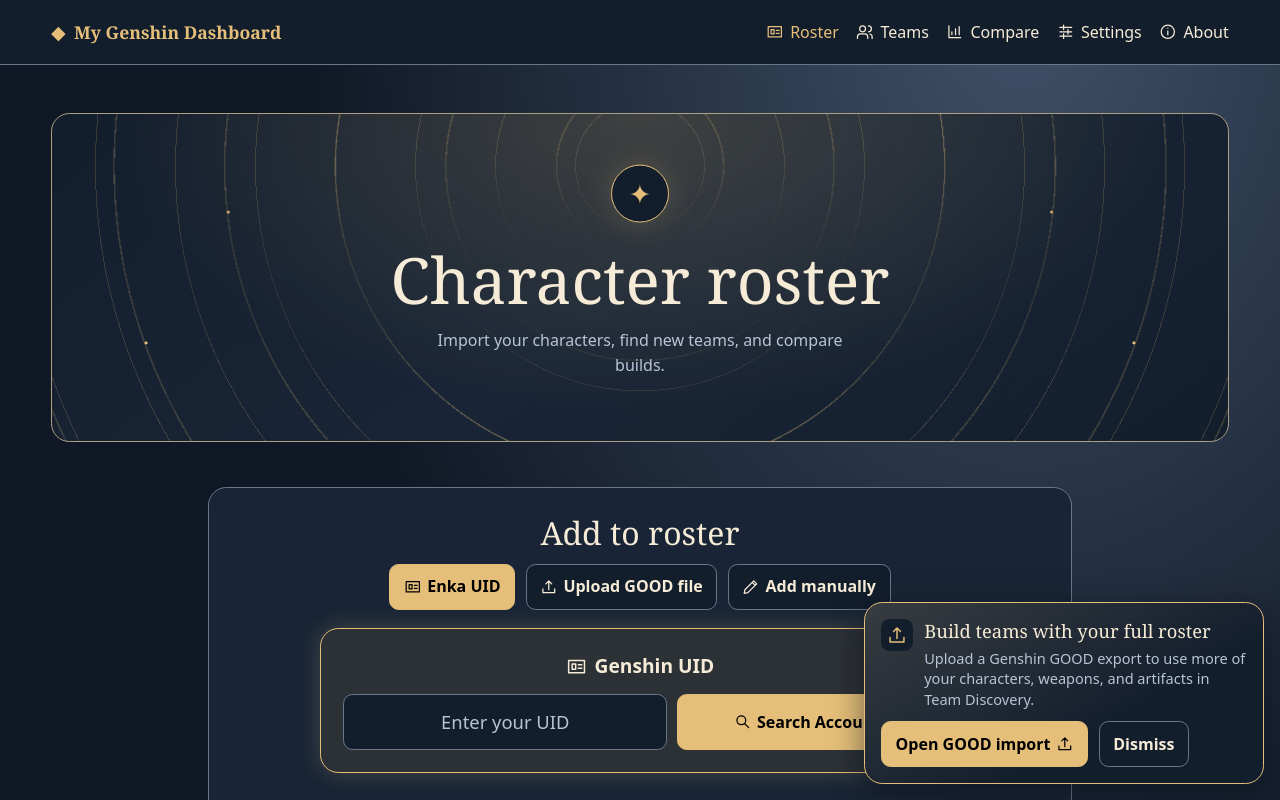
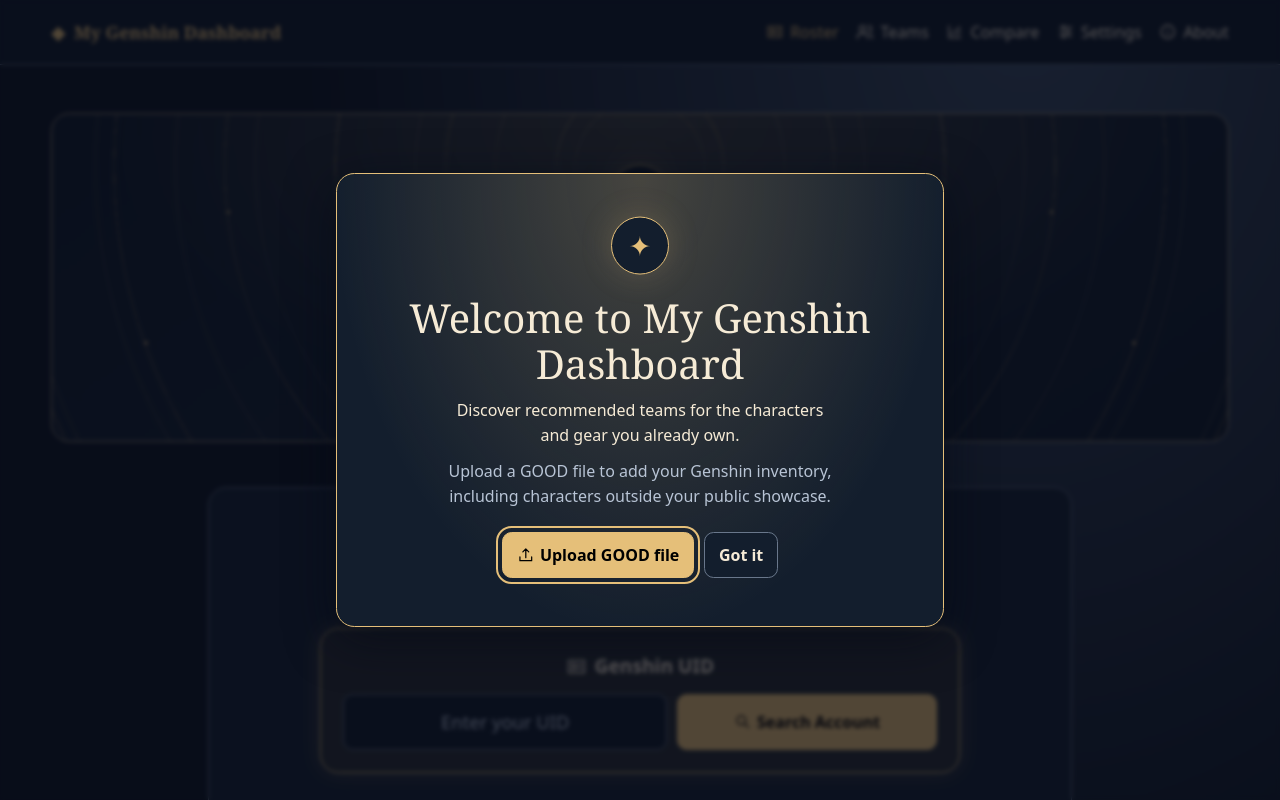
Before and after one commit to JoshMango/My-Genshin-Dashboard, a Next.js app: page / in a window 1280 px wide. Shown: the top 800 px of the page. Built offline with nearby package versions, Linux system fonts and the light colour scheme.

Commit message:
Introduce the roster with a centered welcome dialog

```diff
--- a/app/globals.css
+++ b/app/globals.css
@@ -1359,56 +1359,45 @@ a:not(.brand):not(.character-link):not(.button) {
 .good-guide a {
   text-decoration: underline;
 }
-.good-import-tip {
+html:has(.roster-welcome[open]) {
+  overflow: hidden;
+}
+.roster-welcome {
   position: fixed;
-  z-index: 2;
-  inset: auto max(1rem, env(safe-area-inset-right))
-    max(1rem, env(safe-area-inset-bottom)) auto;
-  width: min(25rem, calc(100% - 2rem));
-  padding: 1rem;
-  text-align: start;
+  inset: 0;
+  margin: auto;
+  width: min(38rem, calc(100% - 2rem));
+  max-height: calc(100dvh - 2rem);
+  overflow-y: auto;
+  padding: clamp(1.45rem, 5vw, 3rem);
+  color: var(--ink);
+  text-align: center;
   border-color: var(--accent);
-  background: linear-gradient(
-    150deg,
-    color-mix(in srgb, var(--control-accent) 15%, var(--panel)),
-    var(--panel-deep) 65%
-  );
-  box-shadow: 0 0.5rem 2rem #05091585;
-}
-.good-tip-copy {
-  display: flex;
-  gap: 0.7rem;
-  align-items: start;
-}
-.good-tip-copy > .action-icon {
-  width: 2rem;
-  height: 2rem;
-  padding: 0.35rem;
-  color: var(--accent);
-  background: var(--panel-deep);
-  border-radius: 0.55rem;
-}
-.good-tip-copy h2 {
-  margin: 0.1rem 0 0;
-  font-size: 1.15rem;
-}
-.good-tip-copy p {
-  margin: 0.4rem 0 0.75rem;
-  color: var(--muted);
-  font-size: 0.91rem;
-  line-height: 1.4;
-}
-.roster-home .good-import-tip .input-row {
-  justify-content: flex-start;
-}
-@media (max-width: 42rem) {
-  .good-import-tip {
-    top: calc(4.65rem + env(safe-area-inset-top));
-    bottom: auto;
-  }
+  background:
+    radial-gradient(
+      ellipse at top,
+      color-mix(in srgb, var(--control-accent) 24%, transparent),
+      transparent 72%
+    ),
+    var(--panel-deep);
+  box-shadow: 0 0.75rem 3rem #050915a0;
+}
+.roster-welcome::backdrop {
+  background: #050915a8;
+  backdrop-filter: blur(2px);
+}
+.roster-welcome h2 {
+  font-size: clamp(1.75rem, 4.2vw, 2.5rem);
+}
+.roster-welcome p {
+  max-width: 43ch;
+  margin: 0.75rem auto;
+}
+.roster-welcome .input-row {
+  margin-top: 1.45rem;
 }
 @media (prefers-reduced-motion: no-preference) {
-  :root[data-motion="on"] .good-import-tip {
+  :root[data-motion="on"] .roster-welcome[open] {
     animation: profile-links-appear 250ms ease-out;
   }
 }
--- a/components/good-import-tip.tsx
+++ /dev/null
@@ -1,63 +0,0 @@
-"use client";
-
-import { useEffect, useState } from "react";
-import { ActionIcon } from "./action-icon";
-
-export function GoodImportTip({ openGuide }: { openGuide: () => void }) {
-  const [visible, setVisible] = useState(true);
-  const [paused, setPaused] = useState(false);
-
-  useEffect(() => {
-    if (!visible || paused) return;
-    const timer = window.setTimeout(() => setVisible(false), 10_000);
-    return () => window.clearTimeout(timer);
-  }, [visible, paused]);
-
-  if (!visible) return null;
-  return (
-    <aside
-      className="panel good-import-tip"
-      aria-label="GOOD import tip"
-      onPointerEnter={() => setPaused(true)}
-      onPointerLeave={(event) =>
-        setPaused(event.currentTarget.contains(document.activeElement))
-      }
-      onFocusCapture={() => setPaused(true)}
-      onBlurCapture={(event) =>
-        setPaused(
-          event.currentTarget.contains(event.relatedTarget) ||
-            event.currentTarget.matches(":hover"),
-        )
-      }
-    >
-      <div className="good-tip-copy" role="status">
-        <ActionIcon name="upload" />
-        <div>
-          <h2>Build teams with your full roster</h2>
-          <p>
-            Upload a Genshin GOOD export to use more of your characters,
-            weapons, and artifacts in Team Discovery.
-          </p>
-        </div>
-      </div>
-      <div className="input-row">
-        <button
-          type="button"
-          onClick={() => {
-            openGuide();
-            setVisible(false);
-          }}
-        >
-          Open GOOD import <ActionIcon name="upload" />
-        </button>
-        <button
-          className="quiet"
-          type="button"
-          onClick={() => setVisible(false)}
-        >
-          Dismiss
-        </button>
-      </div>
-    </aside>
-  );
-}
--- a/components/profile-screen.tsx
+++ b/components/profile-screen.tsx
@@ -11,7 +11,7 @@ import { ActionIcon } from "./action-icon";
 import { CharacterCard } from "./character-card";
 import { useDashboard } from "./dashboard-state";
 import { GameIcon } from "./game-icon";
-import { GoodImportTip } from "./good-import-tip";
+import { RosterWelcome } from "./roster-welcome";
 import { InventoryImport } from "./inventory-import";
 import { ManualBuild } from "./manual-build";
 
@@ -29,6 +29,7 @@ export function ProfileScreen() {
   const [failure, setFailure] = useState("");
   const [tab, setTab] = useState(0);
   const goodTab = useRef<HTMLButtonElement>(null);
+  const rosterTitle = useRef<HTMLHeadingElement>(null);
   const [element, setElement] = useState("");
   const [rarity, setRarity] = useState("");
   const [source, setSource] = useState("");
@@ -120,7 +121,9 @@ export function ProfileScreen() {
         <span className="roster-emblem" aria-hidden="true">
           ✦
         </span>
-        <h1>Character roster</h1>
+        <h1 ref={rosterTitle} tabIndex={-1}>
+          Character roster
+        </h1>
         {profile ? (
           <div className="player-card">
             {profile.namecard && (
@@ -358,7 +361,10 @@ export function ProfileScreen() {
         </label>
         <p role="status">{backupNotice}</p>
       </details>
-      <GoodImportTip openGuide={openGoodGuide} />
+      <RosterWelcome
+        openGuide={openGoodGuide}
+        onDismiss={() => rosterTitle.current?.focus()}
+      />
     </div>
   );
 }
--- /dev/null
+++ b/components/roster-welcome.tsx
@@ -0,0 +1,67 @@
+"use client";
+
+import { useEffect, useRef } from "react";
+import { ActionIcon } from "./action-icon";
+
+// Returning to Roster in the same document keeps the welcome dismissed.
+let shownOnThisVisit = false;
+
+export function RosterWelcome({
+  openGuide,
+  onDismiss,
+}: {
+  openGuide: () => void;
+  onDismiss: () => void;
+}) {
+  const dialog = useRef<HTMLDialogElement>(null);
+
+  useEffect(() => {
+    const element = dialog.current;
+    if (!element || shownOnThisVisit) return;
+    element.showModal();
+    shownOnThisVisit = true;
+  }, []);
+
+  return (
+    <dialog
+      ref={dialog}
+      className="panel roster-welcome"
+      aria-labelledby="roster-welcome-title"
+      aria-describedby="roster-welcome-purpose roster-welcome-import"
+      onClose={(event) => {
+        if (event.currentTarget.returnValue !== "upload") onDismiss();
+      }}
+    >
+      <span className="roster-emblem" aria-hidden="true">
+        ✦
+      </span>
+      <h2 id="roster-welcome-title">Welcome to My Genshin Dashboard</h2>
+      <p id="roster-welcome-purpose">
+        Discover recommended teams for the characters and gear you already own.
+      </p>
+      <p id="roster-welcome-import" className="muted">
+        Upload a GOOD file to add your Genshin inventory, including characters
+        outside your public showcase.
+      </p>
+      <div className="input-row">
+        <button
+          type="button"
+          onClick={() => {
+            dialog.current?.close("upload");
+            openGuide();
+          }}
+        >
+          <ActionIcon name="upload" /> Upload GOOD file
+        </button>
+        <button
+          className="quiet"
+          type="button"
+          autoFocus
+          onClick={() => dialog.current?.close()}
+        >
+          Got it
+        </button>
+      </div>
+    </dialog>
+  );
+}
```
Also changed, not shown: 1 other file (tests, documents, lock files or other folders).
